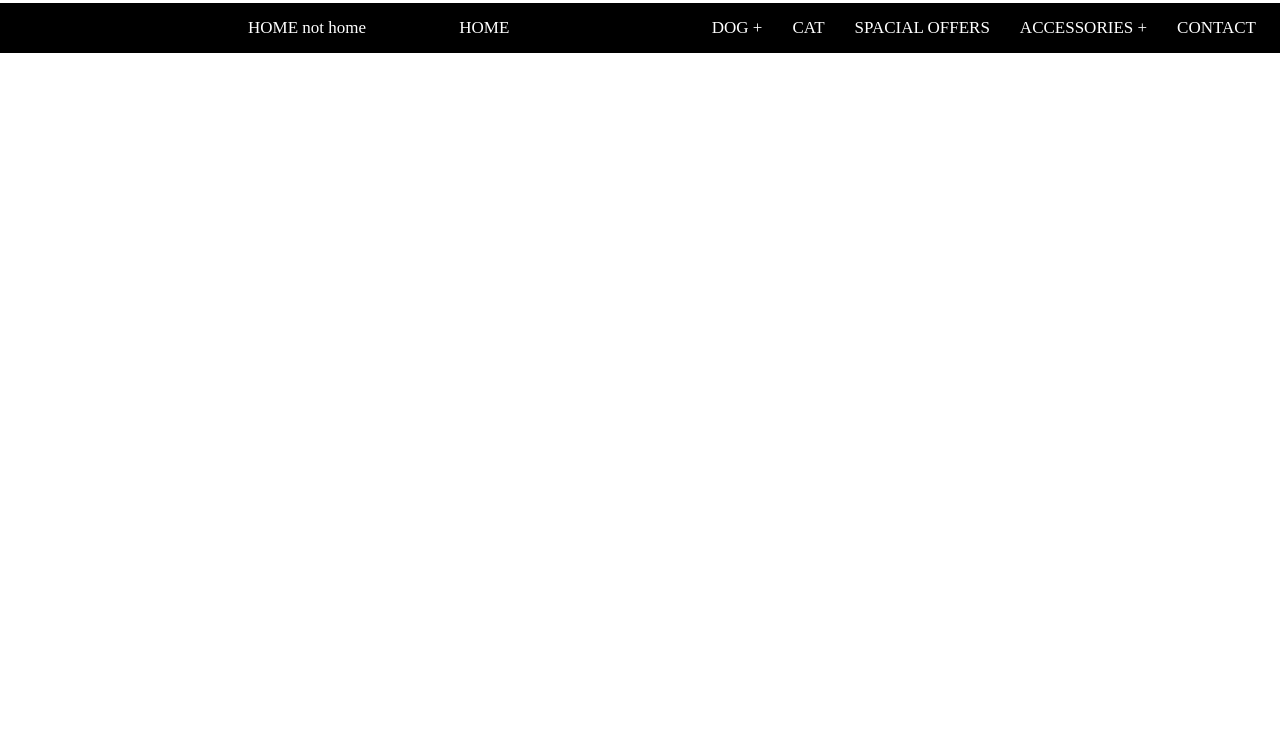
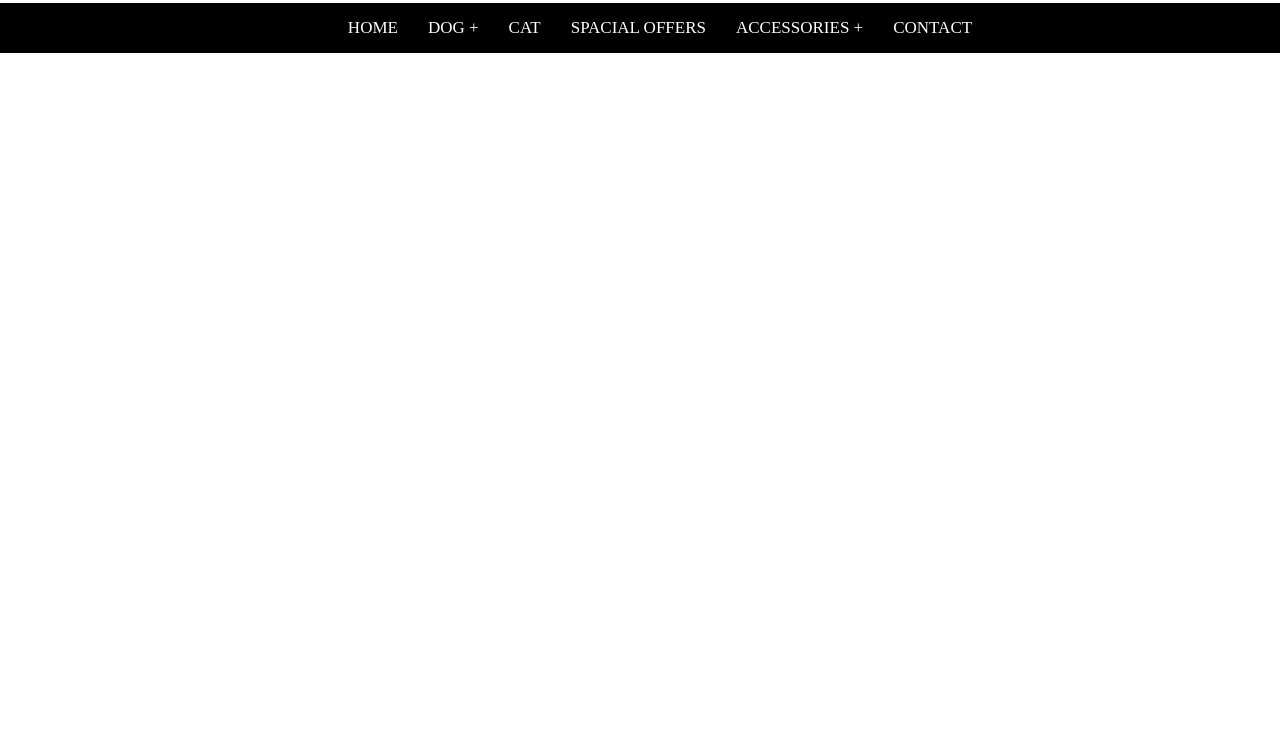
Before and after one commit to abdurasulovbilol/bilo-eno-shared-work, a plain HTML site: page index.html in a window 1280 px wide. Shown: the part 68-800 px from the top of the page. Drawn offline with Linux system fonts and the light colour scheme.

Commit message:
Update index.html
Co-Authored-By: NSmacit <158352576+NSmacit@users.noreply.github.com>

```diff
--- a/index.html
+++ b/index.html
@@ -39,11 +39,7 @@
 
     <header>
       <ul>
-        <<<<<<< Updated upstream
-        <li><a href="#">HOME not home</a></li>
-        =======
         <li><a href="#">HOME</a></li>
-        >>>>>>> Stashed changes
         <li>
           <a href="#">DOG +</a>
           <ul>
```
